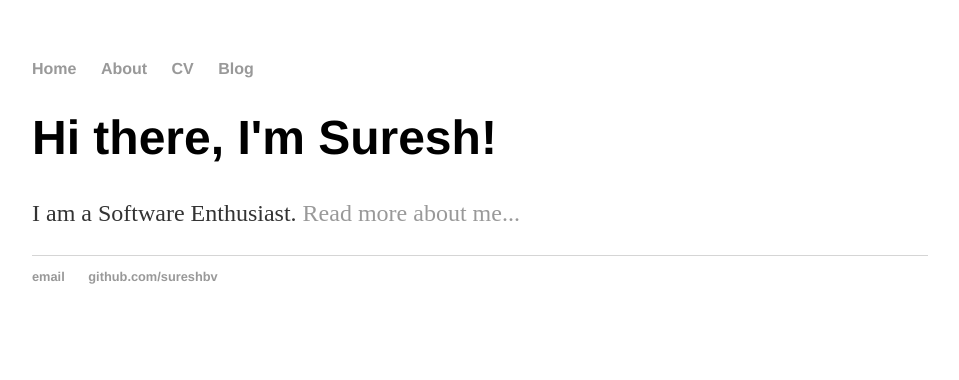
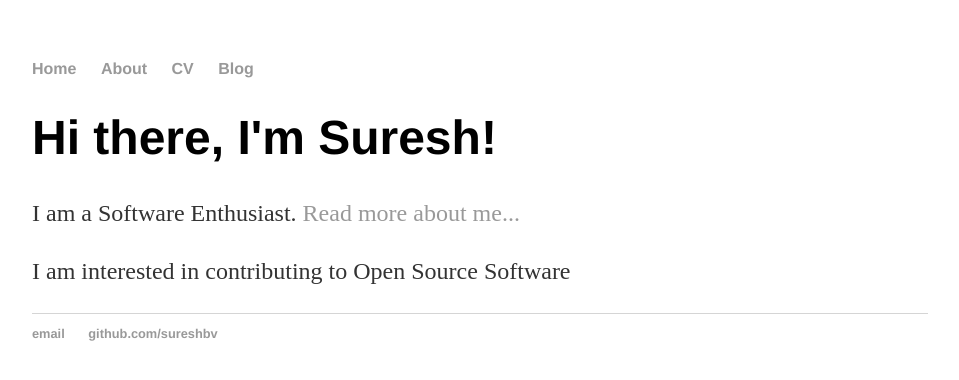
Before and after one commit to sureshbv/sureshbv.github.io, a Jekyll site: the page built from index.html, in a window 1280 px wide. Shown: the top 380 px of the page, without its empty margins (160-1119 px from the left). Built offline with Jekyll 4.4.1, drawn with Linux system fonts in a browser that asks for light colours.

Commit message:
simple addition

```diff
--- a/index.html
+++ b/index.html
@@ -6,4 +6,5 @@ title: Suresh Kumar
     		<div class="blurb">
         		<h1>Hi there, I'm Suresh!</h1>
 				<p>I am a Software Enthusiast. <a href="/about">Read more about me...</a></p>
+				<p>I am interested in contributing to Open Source Software </p>
     		</div><!-- /.blurb -->
```
